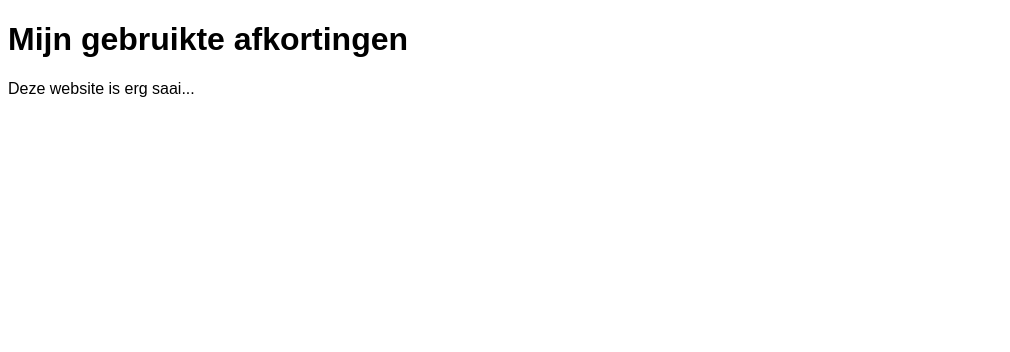
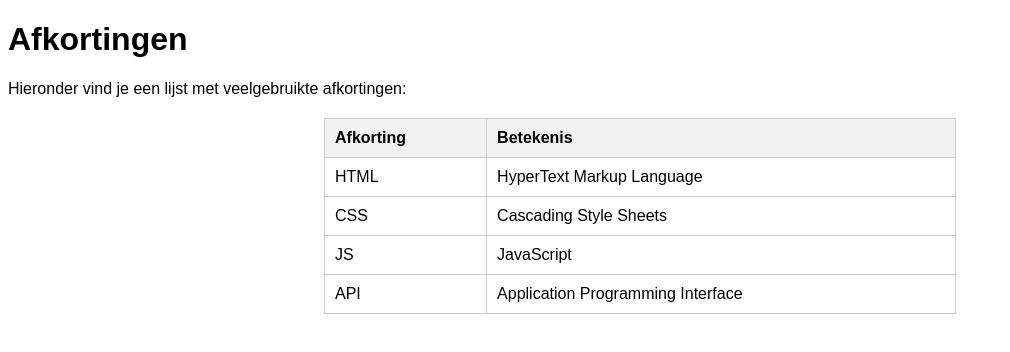
Before and after one commit to Gooske28/afkortingen, a plain HTML site: page index.html in a window 1280 px wide. Shown: the whole page, without its empty margins (0-1010 px from the left). Drawn offline with Linux system fonts and the light colour scheme.

Commit message:
Update index.html

```diff
--- a/index.html
+++ b/index.html
@@ -7,6 +7,19 @@
     <style>
         body {
             font-family: Arial, sans-serif;
+        }
+        table {
+            width: 50%;
+            border-collapse: collapse;
+            margin: 20px auto;
+        }
+        th, td {
+            border: 1px solid #ccc;
+            padding: 10px;
+            text-align: left;
+        }
+        th {
+            background-color: #f2f2f2;
         }
         #message {
             display: none; /* Verberg het element */
@@ -18,9 +31,38 @@
     </style>
 </head>
 <body>
-    <h1>Mijn gebruikte afkortingen</h1>
-    <p>Deze website is erg saai...</p>
+    <h1>Afkortingen</h1>
+    <p>Hieronder vind je een lijst met veelgebruikte afkortingen:</p>
 
+    <!-- Tabel met afkortingen -->
+    <table>
+        <thead>
+            <tr>
+                <th>Afkorting</th>
+                <th>Betekenis</th>
+            </tr>
+        </thead>
+        <tbody>
+            <tr>
+                <td>HTML</td>
+                <td>HyperText Markup Language</td>
+            </tr>
+            <tr>
+                <td>CSS</td>
+                <td>Cascading Style Sheets</td>
+            </tr>
+            <tr>
+                <td>JS</td>
+                <td>JavaScript</td>
+            </tr>
+            <tr>
+                <td>API</td>
+                <td>Application Programming Interface</td>
+            </tr>
+        </tbody>
+    </table>
+
+    <!-- Verborgen geheime informatie -->
     <div id="message"></div>
 
     <script>
```
